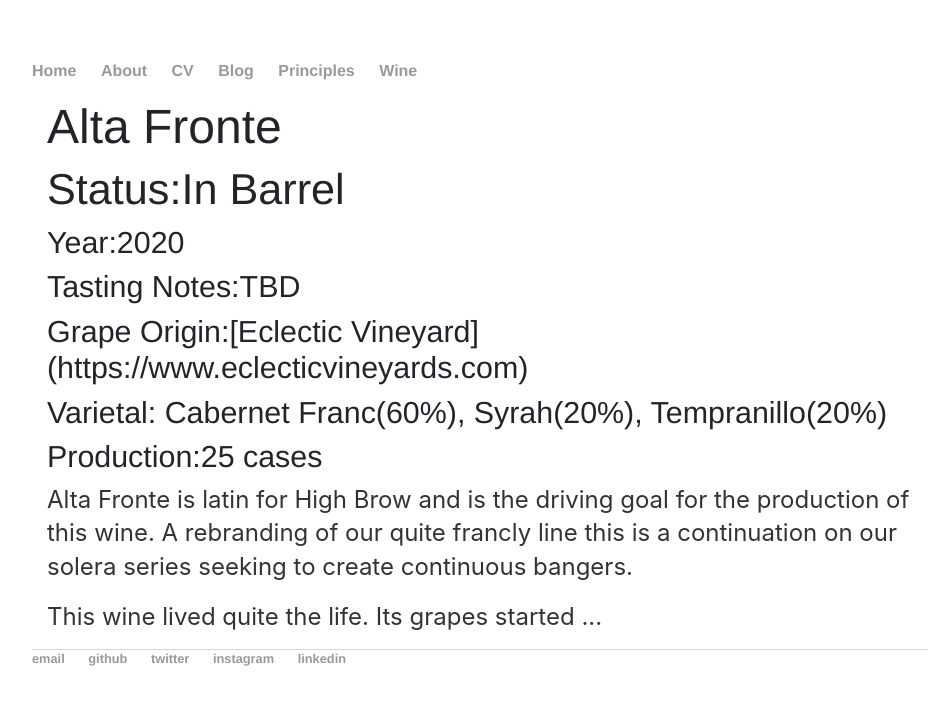
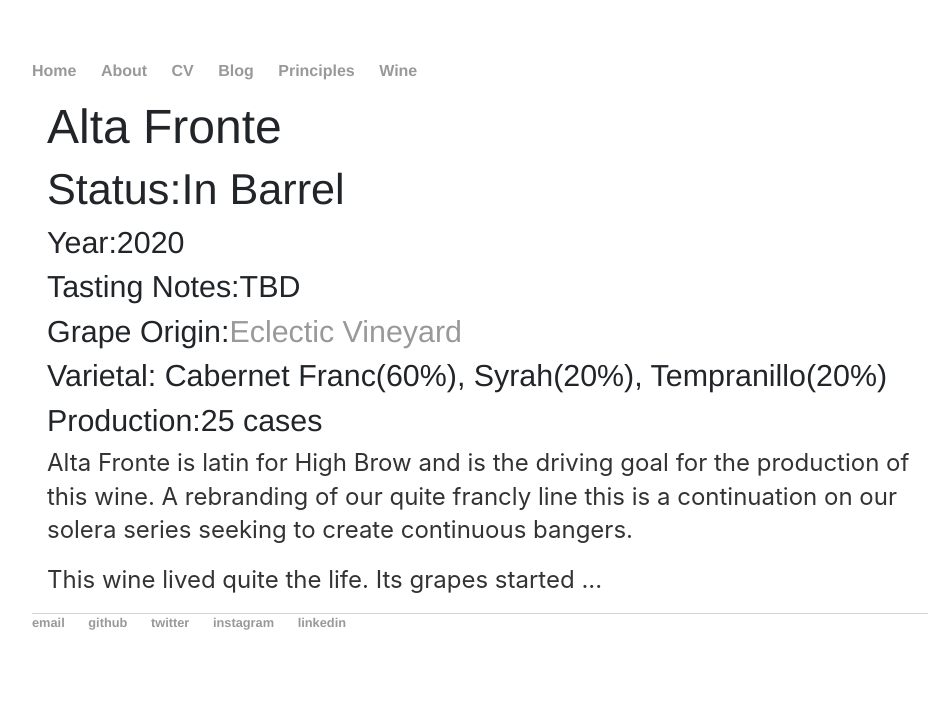
Before and after one commit to spacemanidol/spacemanidol.github.io, a Jekyll site: the page built from wine/2020/altafronte.html, in a window 1280 px wide. Shown: the top 705 px of the page, without its empty margins (160-1100 px from the left). Built offline with Jekyll 4.4.1, drawn with Linux system fonts in a browser that asks for light colours; comment, search, counter and statistics services are not loaded; some of the changed lines change nothing that is shown.

Commit message:
Update altafronte.html

```diff
--- a/wine/2020/altafronte.html
+++ b/wine/2020/altafronte.html
@@ -7,7 +7,7 @@ title: Alta Fronte 2020
     <h2>Status:In Barrel</h2>
     <h4>Year:2020</h4>
     <h4>Tasting Notes:TBD</h4>
-    <h4>Grape Origin:[Eclectic Vineyard](https://www.eclecticvineyards.com)</h4>
+    <h4>Grape Origin:<a href='https://www.eclecticvineyards.com'>Eclectic Vineyard</a></h4>
     <h4>Varietal: Cabernet Franc(60%), Syrah(20%), Tempranillo(20%)</h4>
     <h4>Production:25 cases</h4>
     <p>Alta Fronte is latin for High Brow and is the driving goal for the production of this wine. A rebranding of our quite francly line this is a continuation on our solera series seeking to create continuous bangers.</p>
```
